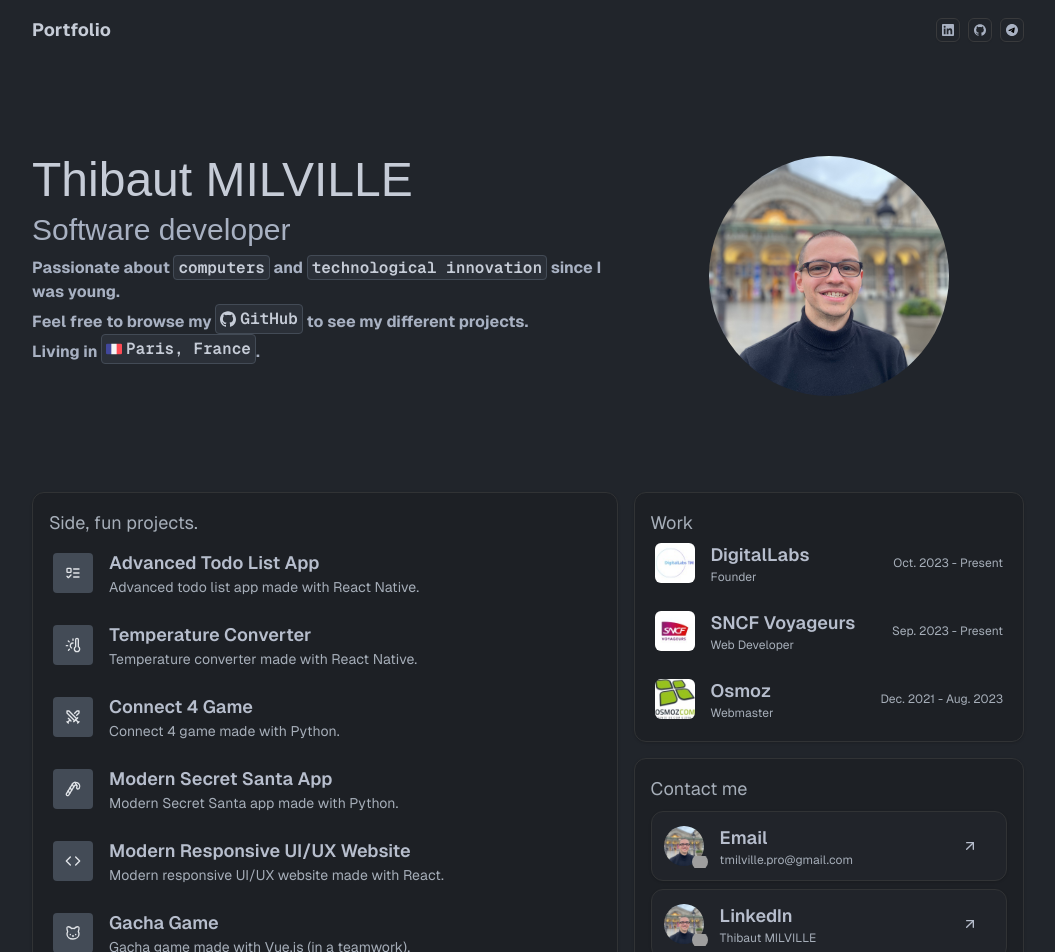
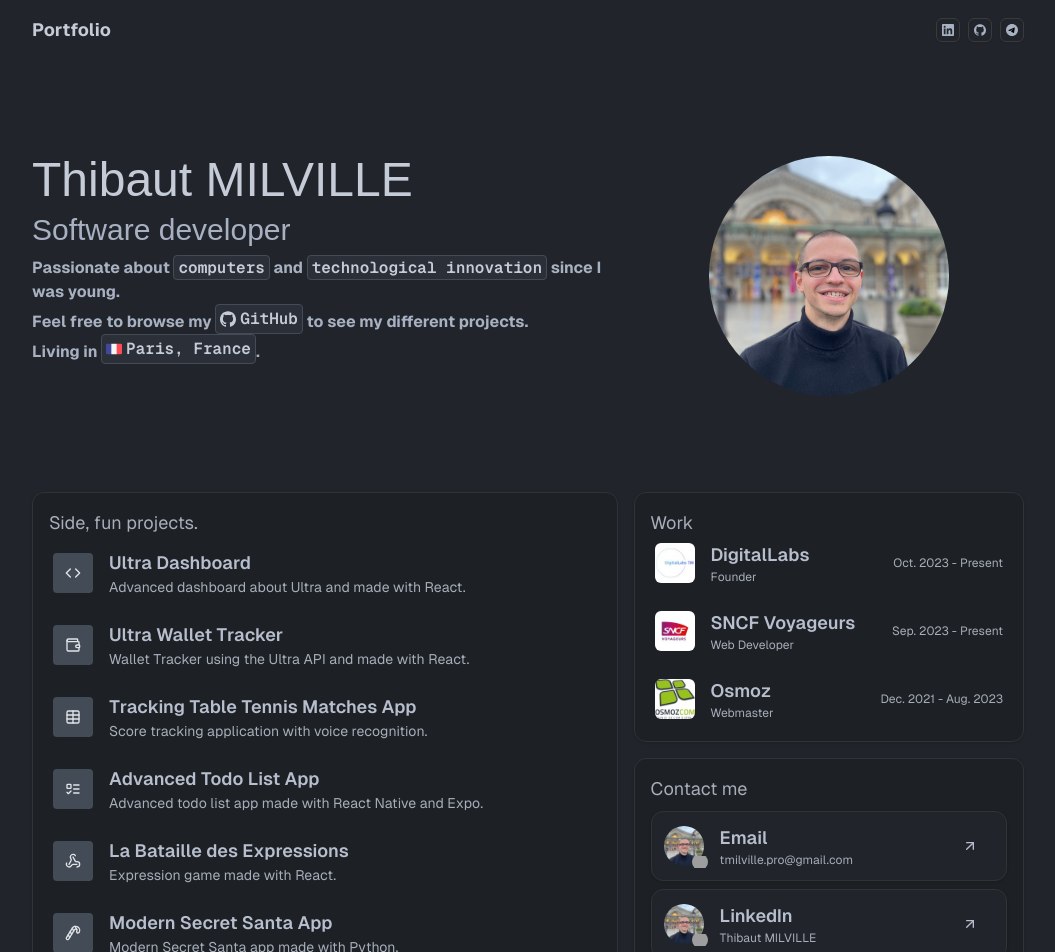
Before and after one commit to ThibautMilville/Portfolio, a Next.js app: page / in a window 1280 px wide. Shown: the top 952 px of the page, without its empty margins (112-1167 px from the left). Built offline with nearby package versions, Linux system fonts and the light colour scheme; grey boxes are pictures that could not be loaded; a web font is replaced by a local one.

Commit message:
Projects update

```diff
--- a/app/_components/SideProject.tsx
+++ b/app/_components/SideProject.tsx
@@ -1,42 +1,42 @@
-import { CandyCane, Cat, Code, ListTodo, LucideIcon, Swords, ThermometerSun } from "lucide-react";
+import { CandyCane, Table, Code, ListTodo, LucideIcon, Wallet, Webhook } from "lucide-react";
 import Link from "next/link";
 
 export const SIDE_PROJECTS: SideProjectProps[] = [
   {
+    logo: Code,
+    title: "Ultra Dashboard",
+    description: "Advanced dashboard about Ultra and made with React.",
+    url: "https://github.com/ThibautMilville/Ultra-Dashboard",
+  },
+  {
+    logo: Wallet,
+    title: "Ultra Wallet Tracker",
+    description: "Wallet Tracker using the Ultra API and made with React.",
+    url: "https://github.com/ThibautMilville/Ultra-Wallet-Tracker",
+  },
+  {
+    logo: Table,
+    title: "Tracking Table Tennis Matches App",
+    description: "Score tracking application with voice recognition.",
+    url: "https://github.com/ThibautMilville/Tracking-Table-Tennis-Matches-App",
+  },
+  {
     logo: ListTodo,
     title: "Advanced Todo List App",
-    description: "Advanced todo list app made with React Native.",
+    description: "Advanced todo list app made with React Native and Expo.",
     url: "https://github.com/ThibautMilville/React-Native-Todolist",
   },
   {
-    logo: ThermometerSun,
-    title: "Temperature Converter",
-    description: "Temperature converter made with React Native.",
-    url: "https://github.com/ThibautMilville/Temperature-Converter-React-Native",
-  },
-  {
-    logo: Swords,
-    title: "Connect 4 Game",
-    description: "Connect 4 game made with Python.",
-    url: "https://github.com/ThibautMilville/Connect4_Game",
+    logo: Webhook,
+    title: "La Bataille des Expressions",
+    description: "Expression game made with React.",
+    url: "https://github.com/ThibautMilville/La-Bataille-Des-Expressions",
   },
   {
     logo: CandyCane,
     title: "Modern Secret Santa App",
     description: "Modern Secret Santa app made with Python.",
     url: "https://github.com/ThibautMilville/Secret_Santa",
-  },
-  {
-    logo: Code,
-    title: "Modern Responsive UI/UX Website",
-    description: "Modern responsive UI/UX website made with React.",
-    url: "https://github.com/ThibautMilville/Modern_Responsive_UI_UX_Website",
-  },
-  {
-    logo: Cat,
-    title: "Gacha Game",
-    description: "Gacha game made with Vue.js (in a teamwork).",
-    url: "https://github.com/Nizi7582/gacha-game",
   },
 ];
 
```
